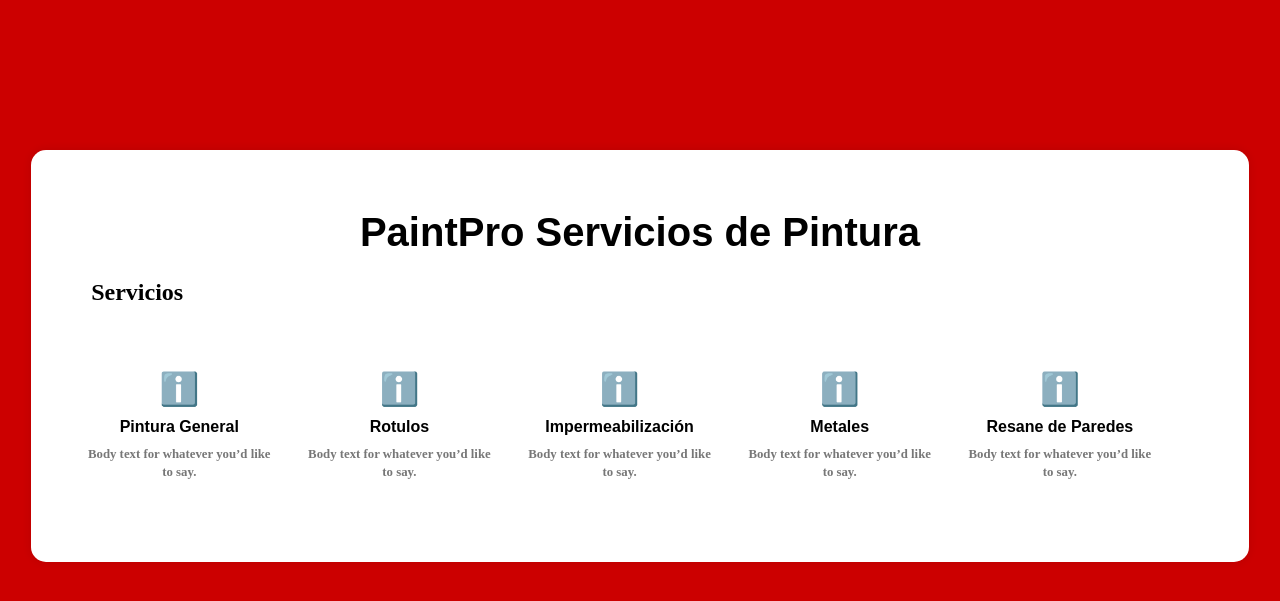
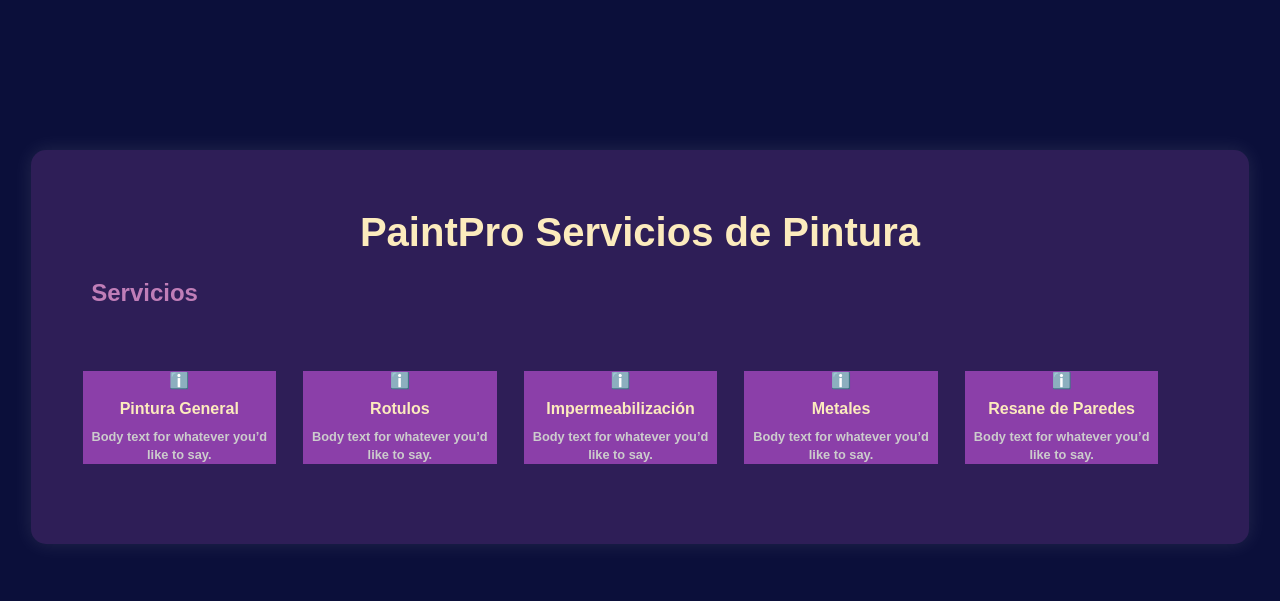
Before and after one commit to 1EMMAA7/Paint-Pro, a Node server app: page / in a window 1280 px wide. Shown: the top 601 px of the page. Run offline with Node 20, Linux system fonts and the light colour scheme.

Commit message:
Renombre el pinturaGeneral.css por estiloDeServicios.css, cambie la paleta de colores de la pagina

```diff
--- a/public/css/index.css
+++ b/public/css/index.css
@@ -1,21 +1,22 @@
 body {
-    background-color: #c00; /* Rojo fuerte */
+    background-color: #0b0f3a; /* Azul profundo */
+    font-family: 'Unispace', sans-serif;
   }
 
 
   .frmIndex {
-    background-color: white;
+    background-color: #2e1e57; /* Violeta oscuro */
     max-width: 90%;
     margin: 150px auto;
     padding: 40px;
-    box-shadow: 0 0 10px rgba(0,0,0,0.1);
+    box-shadow: 0 0 20px rgba(255, 255, 255, 0.1); /* Luz suave */
     border-radius: 15px;
   }
 
   h1 {
-    color: black;
+    color: #fcebbd; /* Amarillo dorado */;
     text-align: center;
-    font-family: 'Unispace', sans-serif;
+
     font-size: 2.5rem;
     margin-top: 20px;
     margin-bottom: 10px;
@@ -25,6 +26,7 @@ body {
     font-weight: bold;
     font-size: 1.5rem;
     margin-left: 20px;
+    color: #c07eb8; /* Rosa suave */
   }
 
   h2 {
@@ -36,13 +38,15 @@ body {
     font-size: 1rem;
     transition: all 0.3s ease;
     cursor: pointer;
+    background-color: #8b3fa9; /* Morado brillante */
+    color: #ffffff; /* Blanco brillante */
   }
 
   h2:hover {
-    transform: translateY(-8px); /* Eleva el h2 */
-    color: #c00; /* Cambia a rojo */
-    box-shadow: 0 8px 16px rgba(0, 0, 0, 0.2); /* Sombra suave */
-    background-color: #f9f9f9;
+    transform: translateY(-8px);
+    color:  #fcebbd; /* Amarillo dorado */
+    box-shadow: 0 8px 16px rgba(0, 0, 0, 0.2);
+    background-color: #c07eb8; /* Rosa suave */
     border-radius: 12px;
     padding: 10px;
   }
@@ -50,9 +54,9 @@ body {
 
   h2 a {
     text-decoration: none;
-    color: black;
+    color: #fcebbd; /* Amarillo suave */
     font-weight: bold;
-    font-family: 'Unispace', sans-serif;
+
     display: block;
     margin-top: 10px;
   }
@@ -61,7 +65,7 @@ body {
   h2::before {
     content: "ℹ️";
     display: block;
-    font-size: 2rem;
+    font-size: 1rem;
     margin-bottom: 10px;
   }
 
@@ -71,7 +75,7 @@ body {
     content: "Body text for whatever you’d like to say.";
     display: block;
     font-size: 0.8rem;
-    color: #777;
+    color: #cccccc; /* Gris suave */
     margin-top: 10px;
     line-height: 1.4;
   }
--- a/views/pinturageneral.ejs
+++ b/views/pinturageneral.ejs
@@ -3,7 +3,7 @@
 <head>
     <meta charset="UTF-8">
     <meta name="viewport" content="width=device-width, initial-scale=1.0">
-    <link rel="stylesheet" href="resources/css/pinturaGeneral.css">
+    <link rel="stylesheet" href="resources/css/estiloDeServicios.css">
     <title>Document</title>
 </head>
 <body>
```
Also changed, not shown: public/css/estiloDeServicios.css (renamed from public/css/pinturaGeneral.css, +5 -4 lines).
